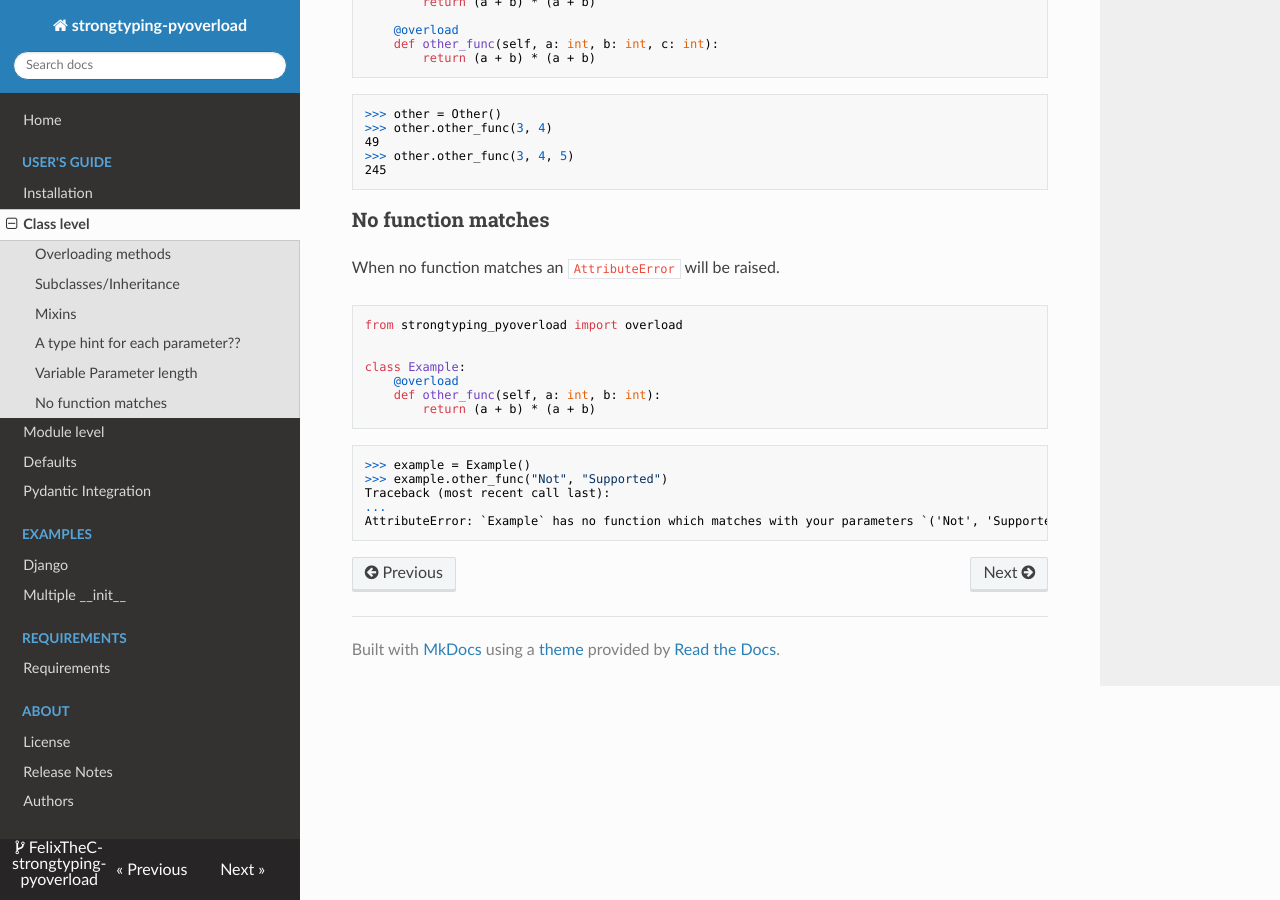
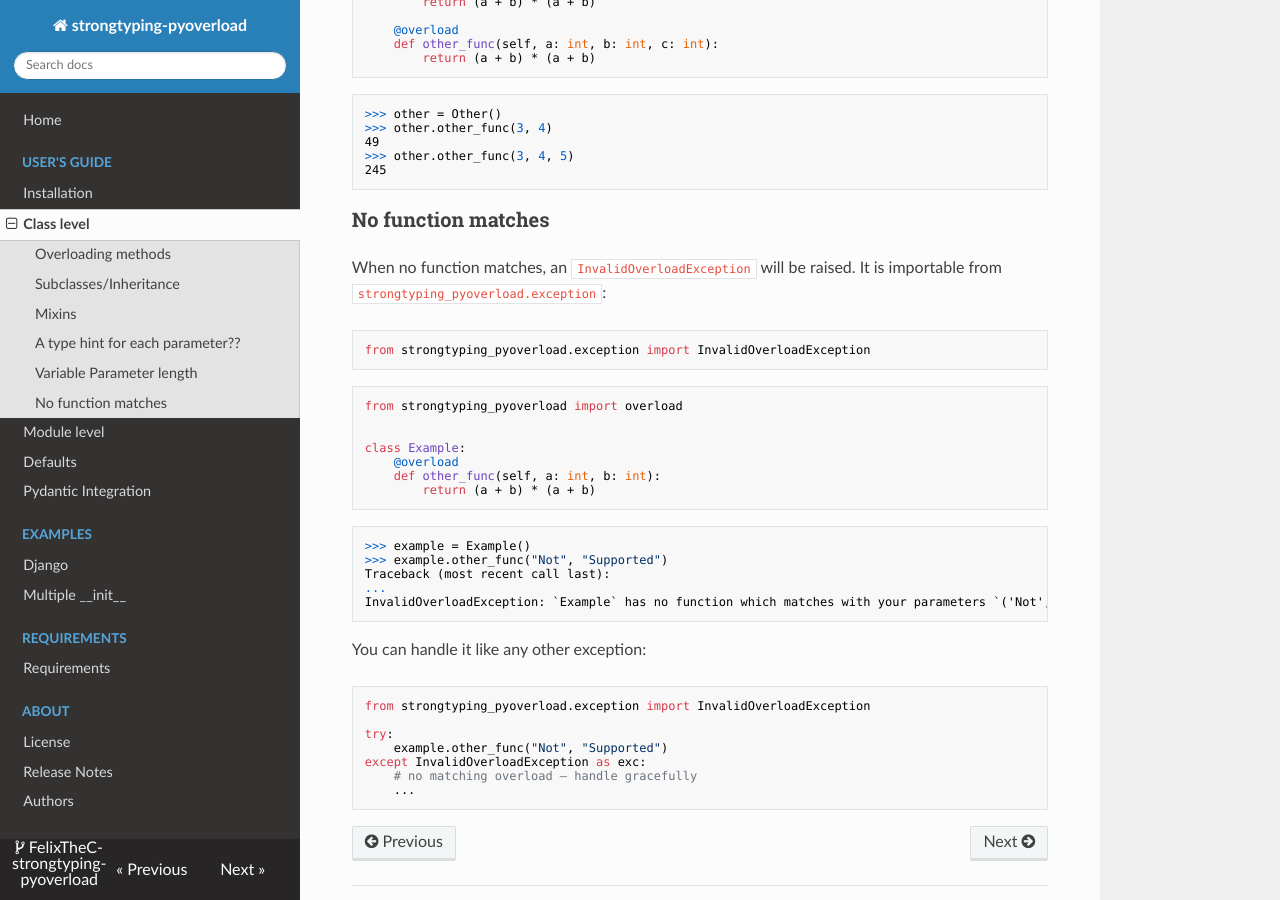
Before and after one commit to FelixTheC/py-overload, an MkDocs documentation site: the page built from docs/class_level.md, in a window 1280 px wide and 900 px high, scrolled down 2330 px. Built offline with MkDocs 1.6.1, drawn with Linux system fonts in a browser that asks for light colours; nearby versions of some CDN libraries.

Commit message:
replace AttributeError with InvalidOverloadException

````diff
--- a/docs/class_level.md
+++ b/docs/class_level.md
@@ -141,7 +141,13 @@ class Other:
 ```
 
 ### No function matches
-When no function matches an `AttributeError` will be raised.
+When no function matches, an `InvalidOverloadException` will be raised.
+It is importable from `strongtyping_pyoverload.exception`:
+
+```python
+from strongtyping_pyoverload.exception import InvalidOverloadException
+```
+
 ```python
 from strongtyping_pyoverload import overload
 
@@ -156,5 +162,17 @@ class Example:
 >>> example.other_func("Not", "Supported")
 Traceback (most recent call last):
 ...
-AttributeError: `Example` has no function which matches with your parameters `('Not', 'Supported'), {}`
+InvalidOverloadException: `Example` has no function which matches with your parameters `('Not', 'Supported'), {}`
 ```
+
+You can handle it like any other exception:
+
+```python
+from strongtyping_pyoverload.exception import InvalidOverloadException
+
+try:
+    example.other_func("Not", "Supported")
+except InvalidOverloadException as exc:
+    # no matching overload — handle gracefully
+    ...
+```
--- a/pyproject.toml
+++ b/pyproject.toml
@@ -1,6 +1,6 @@
 [project]
 name = "strongtyping-pyoverload"
-version = "1.0.0"
+version = "1.0.1"
 authors = [
     { name = "FelixTheC", email = "fberndt87@gmail.com" },
 ]
````
Also changed, not shown: docs/module_level.md (+8 -2 lines), docs/multi_init.md (+4 -1 lines), 7 other files.
